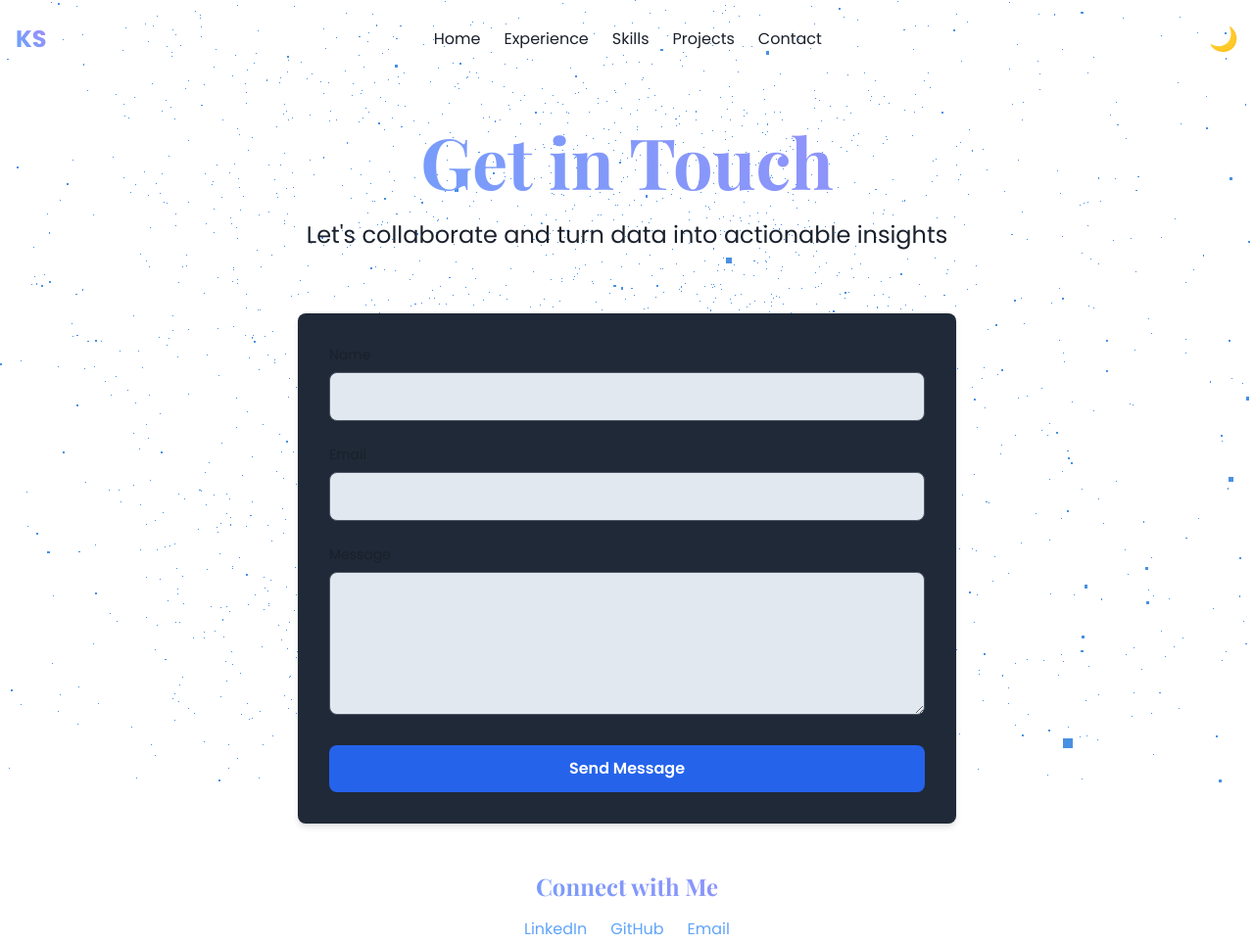
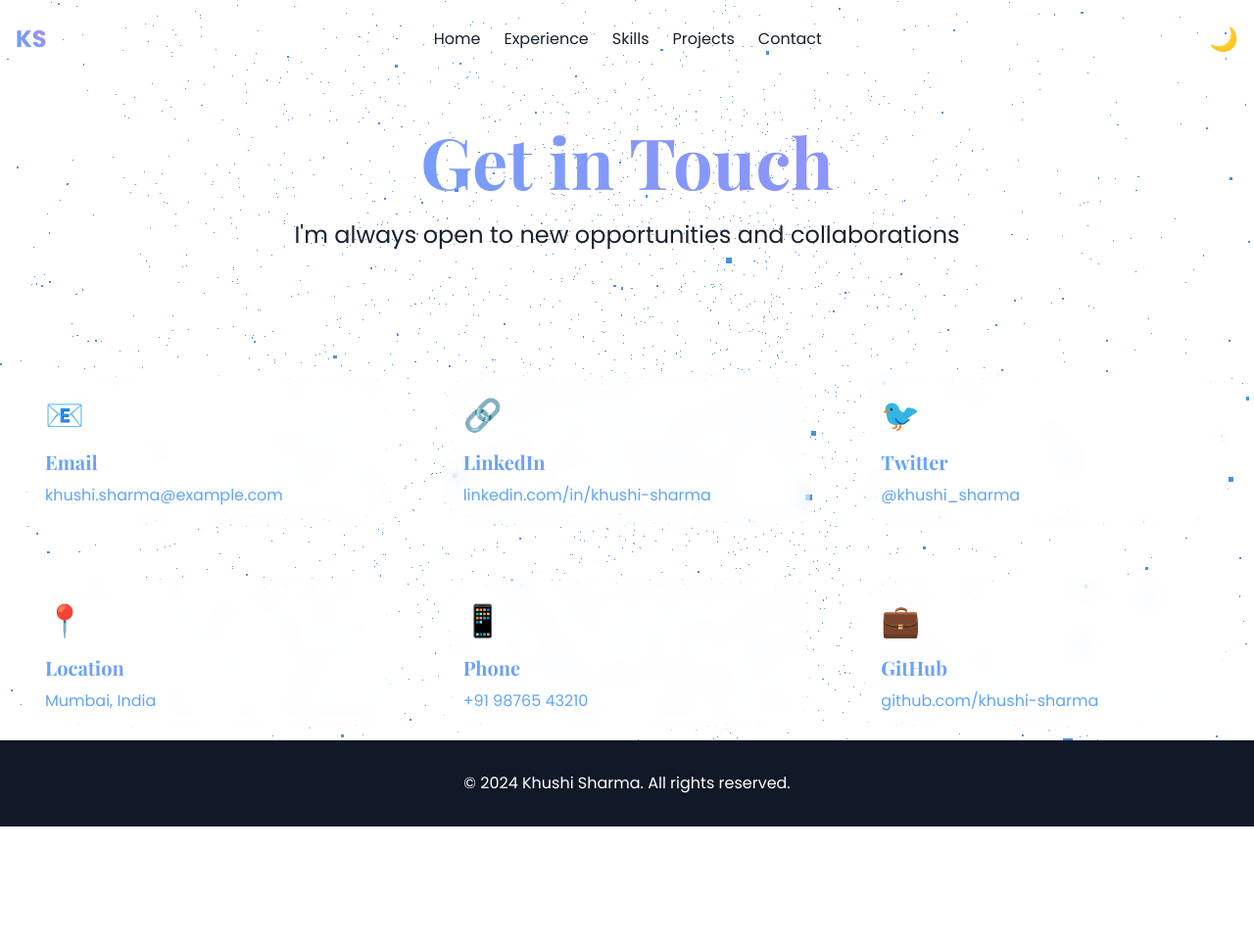
Before and after one commit to khushi200014/khushi200014.github.io, a plain HTML site: page contact.html in a window 1280 px wide. Shown: the top 964 px of the page at 98% size. After the commit the page ends 844 px from the top, so only its background shows below. Drawn offline with nearby package versions, Linux system fonts and the light colour scheme.

Commit message:
Update contact.html

```diff
--- a/contact.html
+++ b/contact.html
@@ -42,7 +42,6 @@
           --bg-color: #ffffff;
           --text-color: #1a202c;
           --card-bg: #f7fafc;
-          --input-bg: #e2e8f0;
         }
 
         /* Dark mode styles */
@@ -50,7 +49,6 @@
           --bg-color: #1a202c;
           --text-color: #e2e8f0;
           --card-bg: #2d3748;
-          --input-bg: #4a5568;
         }
 
         body {
@@ -66,9 +64,22 @@
         .bg-gray-900 { background-color: var(--bg-color); }
         .text-white { color: var(--text-color); }
 
-        input, textarea {
-            background-color: var(--input-bg);
-            color: var(--text-color);
+        .floating-card {
+            background-color: rgba(255, 255, 255, 0.1);
+            backdrop-filter: blur(10px);
+            border-radius: 15px;
+            padding: 20px;
+            margin: 10px;
+            transition: transform 0.3s ease-in-out;
+        }
+
+        .floating-card:hover {
+            transform: translateY(-10px);
+        }
+
+        .contact-icon {
+            font-size: 2rem;
+            margin-bottom: 10px;
         }
     </style>
 </head>
@@ -92,38 +103,39 @@
     <main class="flex-grow container mx-auto px-4 py-12">
         <section class="text-center mb-16">
             <h1 class="text-5xl md:text-7xl font-bold mb-6 gradient-text">Get in Touch</h1>
-            <p class="text-xl md:text-2xl mb-8">Let's collaborate and turn data into actionable insights</p>
+            <p class="text-xl md:text-2xl mb-8">I'm always open to new opportunities and collaborations</p>
         </section>
 
-        <section class="max-w-2xl mx-auto">
-            <form class="bg-gray-800 p-8 rounded-lg custom-shadow">
-                <div class="mb-6">
-                    <label for="name" class="block text-sm font-medium mb-2">Name</label>
-                    <input type="text" id="name" name="name" required
-                           class="w-full p-3 rounded-lg border border-gray-600 focus:border-blue-500 focus:ring-1 focus:ring-blue-500">
-                </div>
-                <div class="mb-6">
-                    <label for="email" class="block text-sm font-medium mb-2">Email</label>
-                    <input type="email" id="email" name="email" required
-                           class="w-full p-3 rounded-lg border border-gray-600 focus:border-blue-500 focus:ring-1 focus:ring-blue-500">
-                </div>
-                <div class="mb-6">
-                    <label for="message" class="block text-sm font-medium mb-2">Message</label>
-                    <textarea id="message" name="message" rows="5" required
-                              class="w-full p-3 rounded-lg border border-gray-600 focus:border-blue-500 focus:ring-1 focus:ring-blue-500"></textarea>
-                </div>
-                <button type="submit" class="w-full bg-blue-600 text-white py-3 rounded-lg font-semibold hover:bg-blue-700 transition duration-300">
-                    Send Message
-                </button>
-            </form>
-
-            <div class="mt-12 text-center">
-                <h2 class="text-2xl font-bold mb-4 gradient-text">Connect with Me</h2>
-                <div class="flex justify-center space-x-6">
-                    <a href="https://www.linkedin.com/in/khushisharma14" target="_blank" class="text-blue-400 hover:underline">LinkedIn</a>
-                    <a href="https://github.com/khushi200014" target="_blank" class="text-blue-400 hover:underline">GitHub</a>
-                    <a href="mailto:khushisharma200014@gmail.com" class="text-blue-400 hover:underline">Email</a>
-                </div>
+        <section class="grid grid-cols-1 md:grid-cols-2 lg:grid-cols-3 gap-8">
+            <div class="floating-card">
+                <div class="contact-icon">📧</div>
+                <h3 class="text-xl font-bold mb-2 gradient-text">Email</h3>
+                <p class="text-blue-400">khushi.sharma@example.com</p>
+            </div>
+            <div class="floating-card">
+                <div class="contact-icon">🔗</div>
+                <h3 class="text-xl font-bold mb-2 gradient-text">LinkedIn</h3>
+                <a href="https://www.linkedin.com/in/khushi-sharma" target="_blank" class="text-blue-400 hover:underline">linkedin.com/in/khushi-sharma</a>
+            </div>
+            <div class="floating-card">
+                <div class="contact-icon">🐦</div>
+                <h3 class="text-xl font-bold mb-2 gradient-text">Twitter</h3>
+                <a href="https://twitter.com/khushi_sharma" target="_blank" class="text-blue-400 hover:underline">@khushi_sharma</a>
+            </div>
+            <div class="floating-card">
+                <div class="contact-icon">📍</div>
+                <h3 class="text-xl font-bold mb-2 gradient-text">Location</h3>
+                <p class="text-blue-400">Mumbai, India</p>
+            </div>
+            <div class="floating-card">
+                <div class="contact-icon">📱</div>
+                <h3 class="text-xl font-bold mb-2 gradient-text">Phone</h3>
+                <p class="text-blue-400">+91 98765 43210</p>
+            </div>
+            <div class="floating-card">
+                <div class="contact-icon">💼</div>
+                <h3 class="text-xl font-bold mb-2 gradient-text">GitHub</h3>
+                <a href="https://github.com/khushi-sharma" target="_blank" class="text-blue-400 hover:underline">github.com/khushi-sharma</a>
             </div>
         </section>
     </main>
@@ -140,20 +152,39 @@
             const userTheme = localStorage.getItem('theme');
             const systemTheme = window.matchMedia('(prefers-color-scheme: dark)').matches ? 'dark' : 'light';
 
+            // Set initial theme
             document.documentElement.classList.toggle('dark', userTheme === 'dark' || (!userTheme && systemTheme === 'dark'));
             updateThemeToggleButton();
         });
 
+        // Button click handler
         document.getElementById('theme-toggle').addEventListener('click', () => {
+            // Toggle theme
             document.documentElement.classList.toggle('dark');
+
+            // Save user preference
             localStorage.setItem('theme', document.documentElement.classList.contains('dark') ? 'dark' : 'light');
+
             updateThemeToggleButton();
         });
 
+        // Update button emoji based on current theme
         function updateThemeToggleButton() {
             const themeToggleBtn = document.getElementById('theme-toggle');
-            themeToggleBtn.textContent = document.documentElement.classList.contains('dark') ? '☀️' : '🌙';
+            if (document.documentElement.classList.contains('dark')) {
+                themeToggleBtn.textContent = '☀️'; // Sun emoji for dark mode
+            } else {
+                themeToggleBtn.textContent = '🌙'; // Moon emoji for light mode
+            }
         }
+
+        // Listen for system theme changes
+        window.matchMedia('(prefers-color-scheme: dark)').addEventListener('change', e => {
+            if (!localStorage.getItem('theme')) {
+                document.documentElement.classList.toggle('dark', e.matches);
+                updateThemeToggleButton();
+            }
+        });
 
         // Particle background
         const scene = new THREE.Scene();
@@ -192,9 +223,15 @@
 
         // GSAP animations
         gsap.from("h1", { opacity: 0, y: 50, duration: 1, delay: 0.5 });
-        gsap.from("section > p", { opacity: 0, y: 30, duration: 1, delay: 0.8 });
-        gsap.from("form", { opacity: 0, y: 30, duration: 1, delay: 1.1 });
-        gsap.from(".mt-12", { opacity: 0, y: 30, duration: 1, delay: 1.4 });
+        gsap.from("p", { opacity: 0, y: 30, duration: 1, delay: 0.8 });
+        gsap.from(".floating-card", {
+            opacity: 0,
+            y: 50,
+            duration: 1,
+            stagger: 0.2,
+            delay: 1.1,
+            ease: "back.out(1.7)"
+        });
 
         window.addEventListener('resize', () => {
             camera.aspect = window.innerWidth / window.innerHeight;
```
